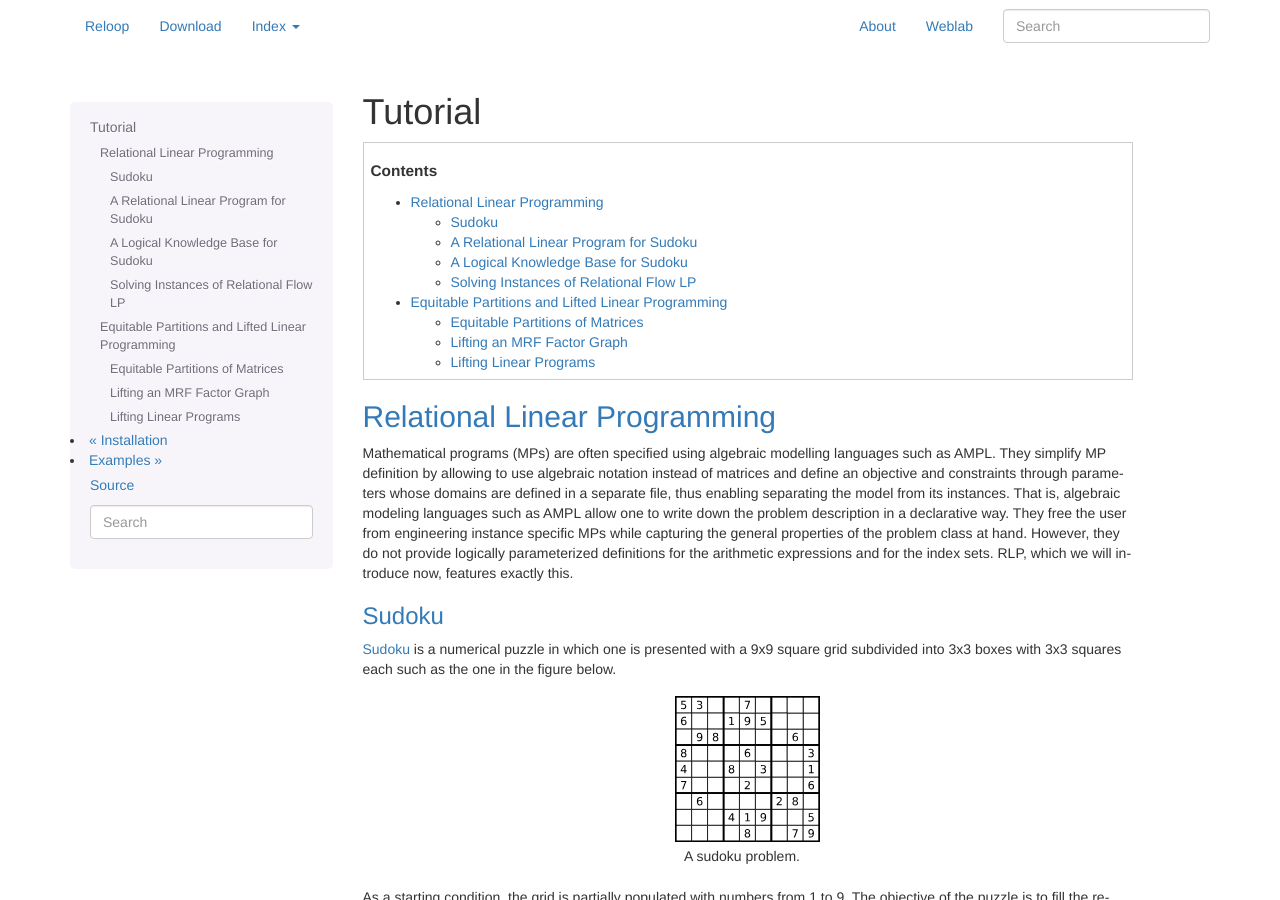
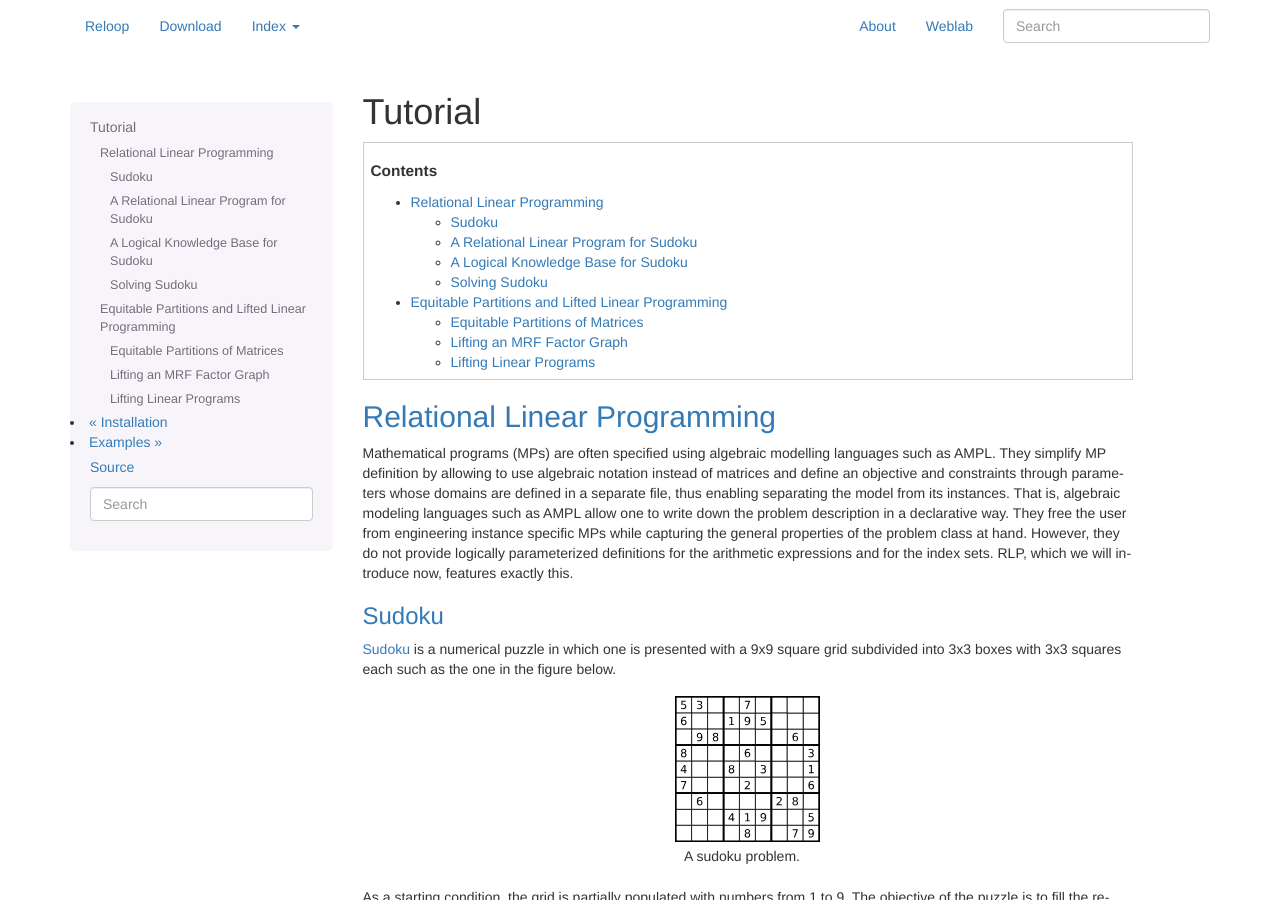
Before and after one commit to chuajiesheng/reloop, a Sphinx documentation site: the page built from Docs/source/tutorial.rst, in a window 1280 px wide and 900 px high. Built offline with Sphinx 7.4.7, drawn with Linux system fonts in a browser that asks for light colours; some of the changed text lies outside the part shown.

Commit message:
tutorial had wrong section

```diff
--- a/Docs/source/tutorial.rst
+++ b/Docs/source/tutorial.rst
@@ -213,8 +213,8 @@ Second, we add the rules. In our case we have only one::
 
 This rule defines the ``box`` predicate, which tells us if a square belongs to a box by checking if its coordinates belong to the range of the box.
 
-Solving Instances of Relational Flow LP
-***************************************
+Solving Sudoku
+**************
 
 Having created a logKB, we are ready to solve the linear program. We do so and print the output::
 
```
